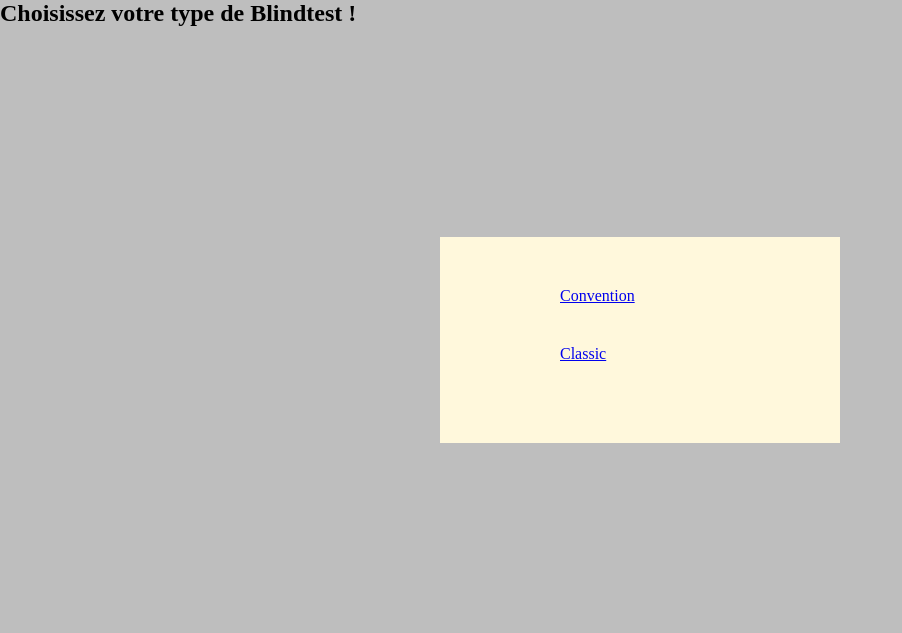
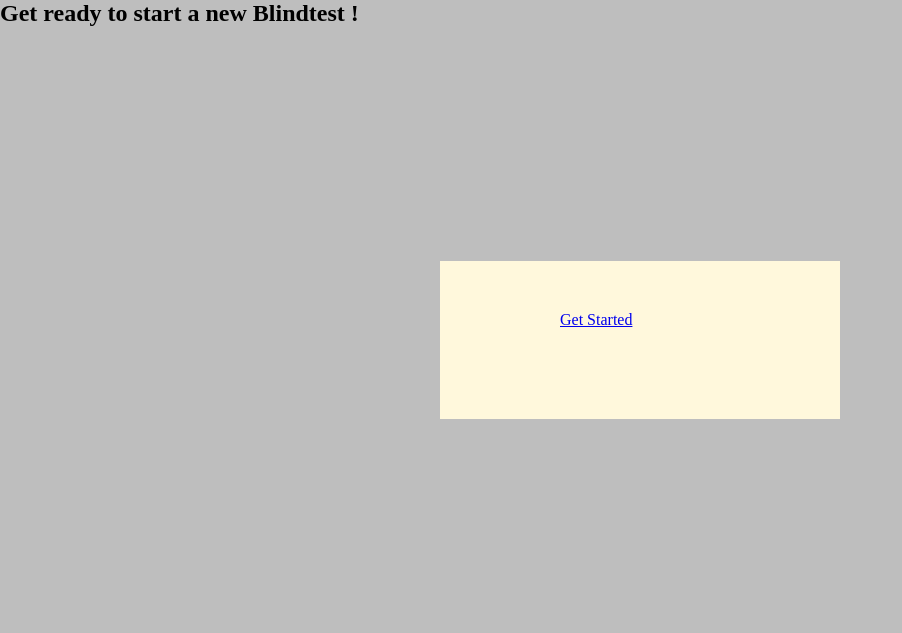
Before and after one commit to JulienHatemian/blind_test_app, a PHP site: page / in a window 1280 px wide. Shown: the part 60-693 px from the top of the page, without its empty margins (0-902 px from the left). Run offline with PHP 8.4, Linux system fonts and the light colour scheme.

Commit message:
Edit link homepage

```diff
--- a/Views/homepage.view.php
+++ b/Views/homepage.view.php
@@ -1,6 +1,5 @@
-<h2>Choisissez votre type de Blindtest !</h2>
+<h2>Get ready to start a new Blindtest !</h2>
 
 <div class="cadre">
-    <a type="button" class="button-type" href="<?= URL; ?>gameconfig?game='convention'">Convention</a>
-    <a type="button" class="button-type" href="<?= URL; ?>gameconfig?game='classic'">Classic</a>
+    <a type="button" class="button-type" href="<?= URL; ?>gameconfig">Get Started</a>
 </div>
```
